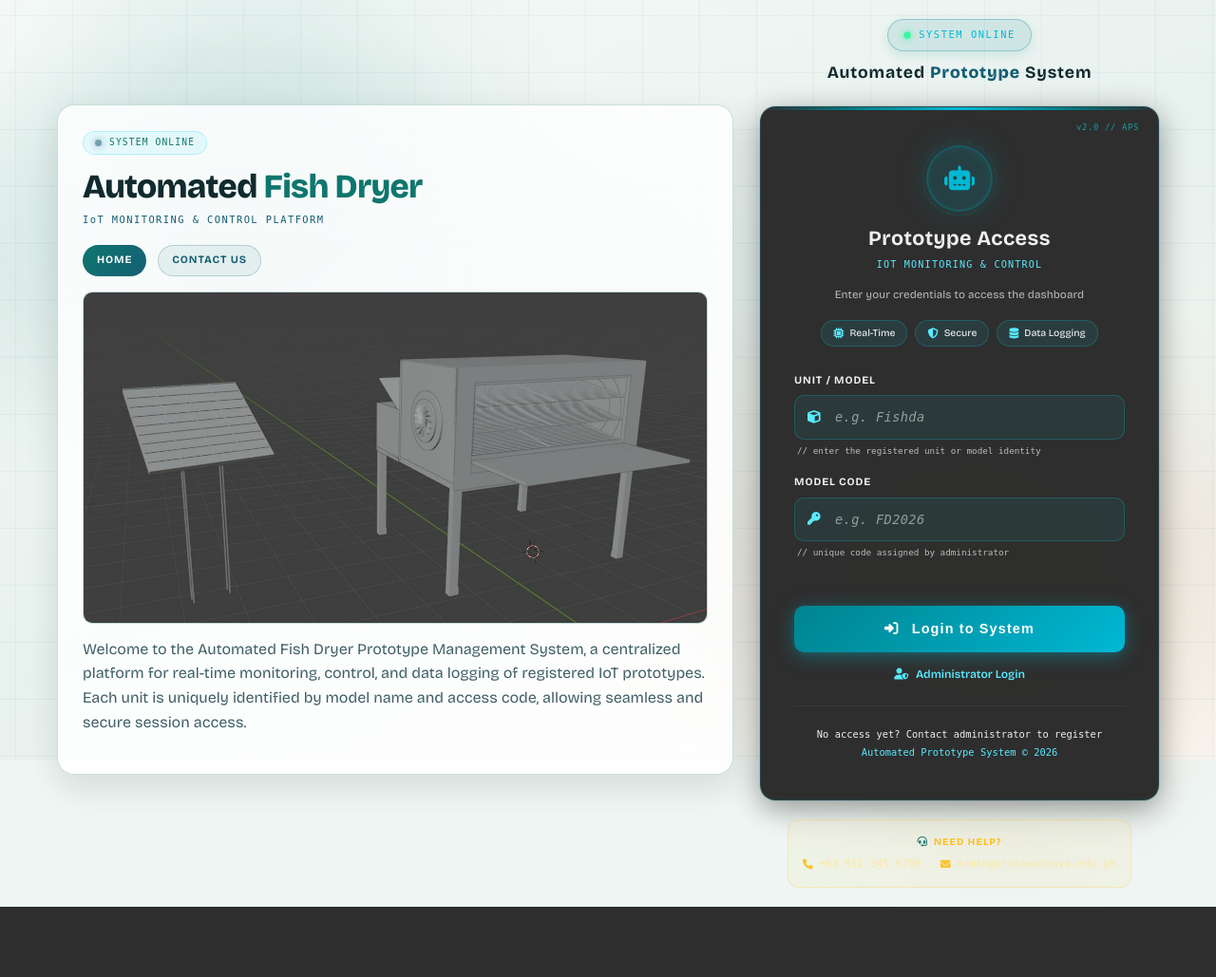
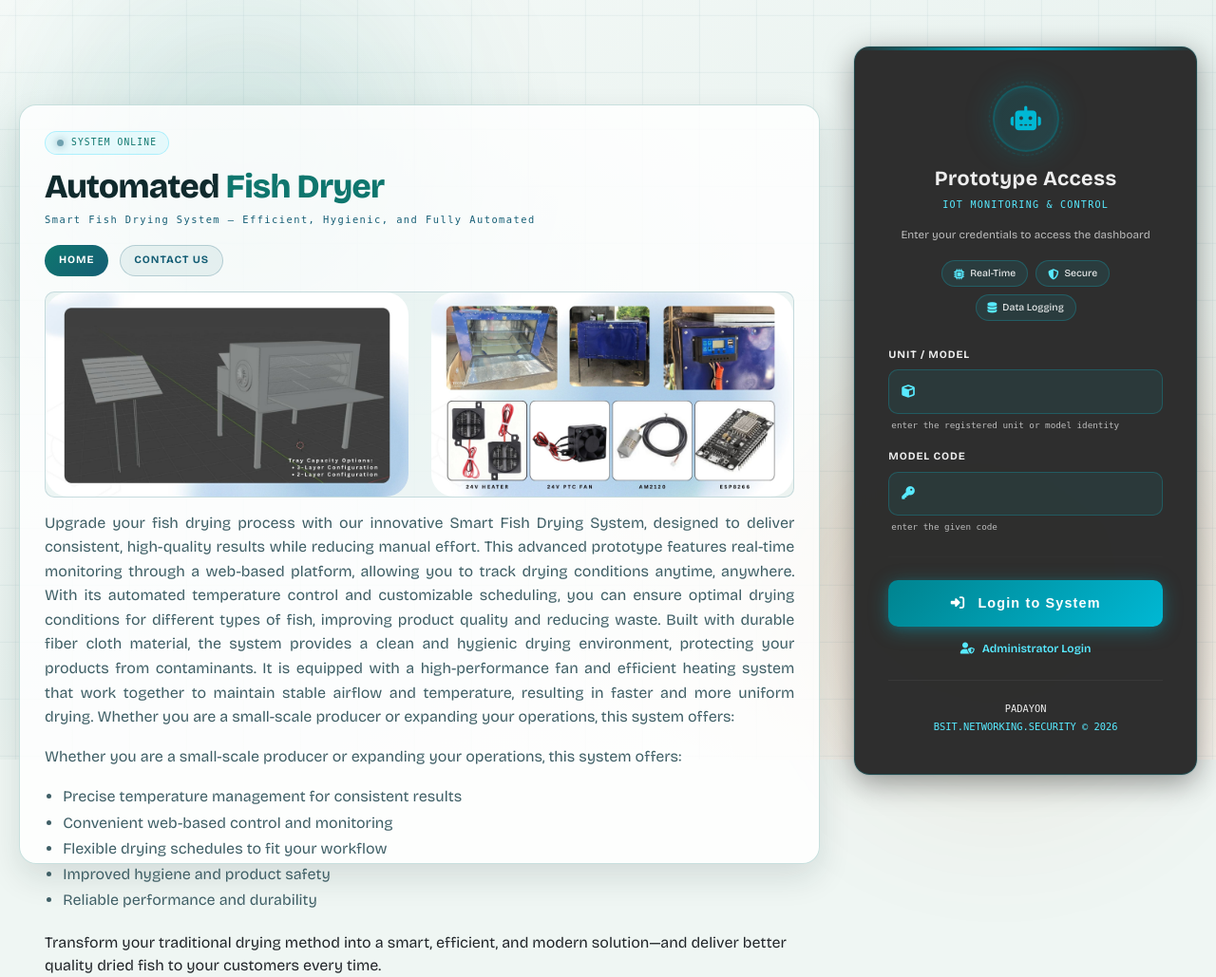
Before and after one commit to depodep/fishda, a PHP site: page /fishda/ in a window 1280 px wide. Shown: the whole page at 95% size. Before the commit the page ends 955 px from the top, so only its background shows below. Run offline with PHP 8.4, Linux system fonts and the light colour scheme; some libraries are stand-ins or nearby versions.

Commit message:
lagay ka dito

```diff
--- a/auth/admin_login.php
+++ b/auth/admin_login.php
@@ -128,7 +128,6 @@ body{
 <body class="fish-auth">
   <div class="card">
     <h1 class="title">Admin Login</h1>
-    <p class="sub">USERNAME + PASSWORD REQUIRED</p>
 
     <form id="adminForm" autocomplete="off">
       <input type="hidden" name="action" value="admin_login">
--- a/index.php
+++ b/index.php
@@ -201,16 +201,33 @@ body {
 }
 
 /* ── PAGE LAYOUT ── */
+
+/* --- FLEX LAYOUT FOR FULL WINDOW --- */
 .page-wrap {
     position: relative;
     z-index: 10;
-    width: 100%;
-    max-width: 1160px;
-    margin: 0 auto;
-    display: grid;
-    grid-template-columns: minmax(0, 1fr) minmax(360px, 420px);
-    gap: 28px;
-    align-items: start;
+    width: 100vw;
+    height: 100vh;
+    margin: 0;
+    display: flex;
+    flex-direction: row;
+    gap: 36px; /* Adjust this value for more/less space */
+    align-items: stretch;
+    justify-content: stretch;
+}
+
+/* Make info-side 60% and login-side 40% */
+.info-side {
+    flex: 0 1 70%;
+    min-width: 0;
+    min-height: 100vh;
+    box-sizing: border-box;
+}
+.login-side {
+    flex: 0 1 30%;
+    min-width: 0;
+    min-height: 100vh;
+    box-sizing: border-box;
 }
 
 /* Left content */
@@ -302,6 +319,7 @@ body {
     color: rgba(255,255,255,0.86);
     line-height: 1.6;
     font-size: 1rem;
+    text-align: justify;
 }
 
 .contact-card {
@@ -321,6 +339,7 @@ body {
     color: rgba(255,255,255,0.7);
     font-size: 0.82rem;
     margin-bottom: 12px;
+    text-align: justify;
 }
 
 .contact-grid {
@@ -667,6 +686,7 @@ body {
     line-height: 1.6;
     max-width: 440px;
     margin-bottom: 20px;
+    text-align: justify;
 }
 
 /* Feature chips */
@@ -1201,10 +1221,17 @@ body {
 }
 
 /* ── RESPONSIVE ── */
-@media (max-width: 500px) {
+@media (max-width: 900px) {
     .page-wrap {
-        max-width: 100%;
-        display: block;
+        flex-direction: column;
+        width: 100vw;
+        height: auto;
+        min-height: 100vh;
+    }
+    .info-side, .login-side {
+        min-height: unset;
+        width: 100vw;
+        flex: unset;
     }
     .info-side {
         margin-bottom: 16px;
@@ -1218,6 +1245,7 @@ body {
     }
     .login-card {
         padding: 30px 22px;
+        margin-bottom: 18px;
     }
     .circuit-icon {
         width: 60px;
@@ -1274,7 +1302,7 @@ body {
                 SYSTEM ONLINE
             </div>
             <h1 class="sys-title">Automated <span>Fish Dryer</span></h1>
-            <div class="sys-sub">IoT MONITORING & CONTROL PLATFORM</div>
+            <div class="sys-sub">Smart Fish Drying System – Efficient, Hygienic, and Fully Automated</div>
 
             <div class="hero-nav">
                 <button type="button" class="hero-link active" data-target="homePanel">Home</button>
@@ -1283,18 +1311,50 @@ body {
         </div>
 
         <div class="main-content hero-panel active" id="homePanel">
+
             <div class="hero-gallery">
-                <div class="hero-shot">
-                    <img src="3d.jpg" alt="Fish dryer prototype view" onerror="this.style.display='none';this.nextElementSibling.style.display='grid';">
-                    <div class="hero-shot-fallback" style="display:none;">PROTOTYPE VIEW A</div>
+                <div class="hero-shot" style="display: flex; gap: 24px;">
+                    <div style="flex:1; min-width:0; display:flex; align-items:center; justify-content:center;">
+                        <img src="2.jpg" alt="Fish dryer prototype view" style="width:100%; height:100%; object-fit:cover; border-radius: 24px;" onerror="this.style.display='none';this.parentElement.nextElementSibling.querySelector('.hero-shot-fallback').style.display='grid';">
+                    </div>
+                    <div style="flex:1; min-width:0; display:flex; align-items:center; justify-content:center;">
+                        <img src="3.jpg" alt="Fish dryer prototype view" style="width:100%; height:100%; object-fit:cover; border-radius: 24px;" onerror="this.style.display='none';this.nextElementSibling.style.display='grid';">
+                        <div class="hero-shot-fallback" style="display:none;">PROTOTYPE VIEW A</div>
+                    </div>
                 </div>
             </div>
 
             <p class="home-copy">
-                Welcome to the Automated Fish Dryer Prototype Management System, a centralized platform for real-time monitoring,
-                control, and data logging of registered IoT prototypes. Each unit is uniquely identified by model name and access code,
-                allowing seamless and secure session access.
+
+
+Upgrade your fish drying process with our innovative Smart Fish Drying System, designed to deliver consistent, high-quality results while reducing manual effort.
+
+This advanced prototype features real-time monitoring through a web-based platform, allowing you to track drying conditions anytime, anywhere. With its automated temperature control and customizable scheduling, you can ensure optimal drying conditions for different types of fish, improving product quality and reducing waste.
+
+Built with durable fiber cloth material, the system provides a clean and hygienic drying environment, protecting your products from contaminants. It is equipped with a high-performance fan and efficient heating system that work together to maintain stable airflow and temperature, resulting in faster and more uniform drying.
+
+Whether you are a small-scale producer or expanding your operations, this system offers:
+
+
             </p>
+            <p class="home-copy">
+
+Whether you are a small-scale producer or expanding your operations, this system offers:
+
+<ul style="margin: 0 0 1.2em 1.2em; padding: 0; color: var(--text-dim); font-size: 1rem; line-height: 1.7;">
+    <li>Precise temperature management for consistent results</li>
+    <li>Convenient web-based control and monitoring</li>
+    <li>Flexible drying schedules to fit your workflow</li>
+    <li>Improved hygiene and product safety</li>
+    <li>Reliable performance and durability</li>
+</ul>
+
+Transform your traditional drying method into a smart, efficient, and modern solution—and deliver better quality dried fish to your customers every time.
+
+
+            </p>
+
+
         </div>
 
         <div class="main-content hero-panel" id="contactPanel">
@@ -1327,16 +1387,12 @@ body {
 
         <!-- System Header -->
         <div class="system-header">
-            <div class="sys-badge-top">
-                <span class="pulse-dot"></span>
-                SYSTEM ONLINE
-            </div>
-            <h1 class="system-title">Automated <span>Prototype</span> System</h1>
+
         </div>
 
         <div class="login-card">
 
-            <div class="card-corner">v2.0 // APS</div>
+            <div class="card-corner"></div>
 
             <div class="login-head">
                 <div class="circuit-icon">
@@ -1373,9 +1429,9 @@ body {
                     <div class="f-wrap">
                         <i class="fas fa-cube f-icon"></i>
                         <input type="text" name="model_name" id="modelName" class="f-input"
-                               placeholder="e.g. Fishda" required autocomplete="off">
+                               placeholder=" " required autocomplete="off">
                     </div>
-                    <div class="f-hint">// enter the registered unit or model identity</div>
+                    <div class="f-hint">enter the registered unit or model identity</div>
                 </div>
 
                 <div class="f-group">
@@ -1383,9 +1439,9 @@ body {
                     <div class="f-wrap">
                         <i class="fas fa-key f-icon"></i>
                         <input type="text" name="code" id="givenCode" class="f-input"
-                               placeholder="e.g. FD2026" required autocomplete="off">
+                               placeholder=" " required autocomplete="off">
                     </div>
-                    <div class="f-hint">// unique code assigned by administrator</div>
+                    <div class="f-hint">enter the given code</div>
                 </div>
 
                 <hr class="f-divider">
@@ -1402,28 +1458,13 @@ body {
             </form>
 
             <div class="card-footer-note">
-                No access yet? Contact administrator to register<br>
-                <a href="#">Automated Prototype System &copy; <?= date('Y') ?></a>
+            PADAYON<br>
+                <a href="#">BSIT.NETWORKING.SECURITY &copy; <?= date('Y') ?></a>
             </div>
         </div>
 
         <!-- Contact Info -->
-        <div class="contact-info-bottom">
-            <div class="contact-title">
-                <i class="fas fa-headset"></i>
-                Need Help?
-            </div>
-            <div class="contact-list">
-                <div class="contact-item-bottom">
-                    <i class="fas fa-phone"></i>
-                    <span>+63 912 345 6789</span>
-                </div>
-                <div class="contact-item-bottom">
-                    <i class="fas fa-envelope"></i>
-                    <span>admin@protoautosys.edu.ph</span>
-                </div>
-            </div>
-        </div>
+
 
     </div>
 
```
Also changed, not shown: auth/admin_sessions.php (+1 -3 lines), 2.jpg (added), 3.jpg (added), 3d.jpg (deleted), assets/fishda.jpg (added), 1 other file.
